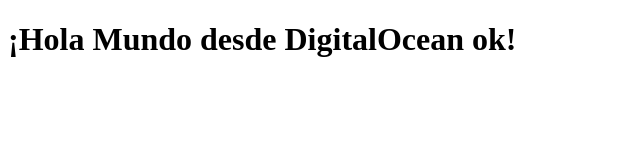
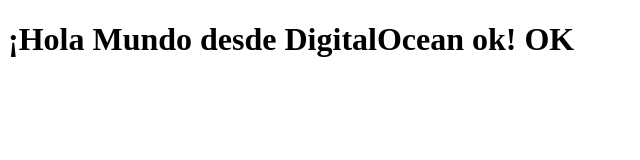
Before and after one commit to david-chulde/GithubActions_DigitalOcean, a plain HTML site: page index.html in a window 1280 px wide. Shown: the full height of the page, 0-640 px from the left. Drawn offline with Linux system fonts and the light colour scheme.

Commit message:
feat: update index.html

```diff
--- a/index.html
+++ b/index.html
@@ -6,6 +6,6 @@
   <title>Hola Mundo</title>
 </head>
 <body>
-  <h1>¡Hola Mundo desde DigitalOcean ok!</h1>
+  <h1>¡Hola Mundo desde DigitalOcean ok! OK</h1>
 </body>
 </html>
```
